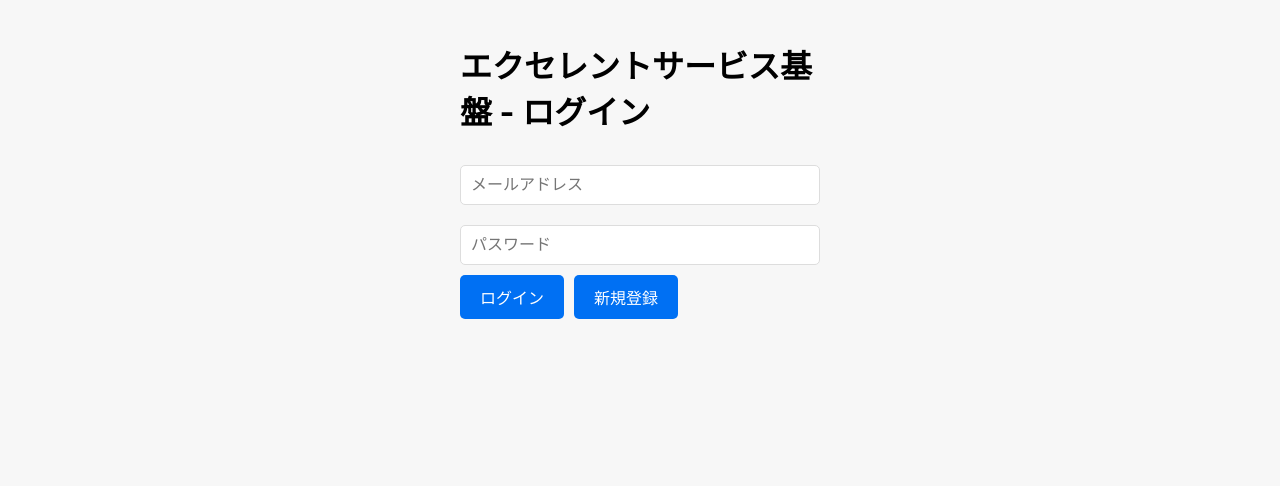
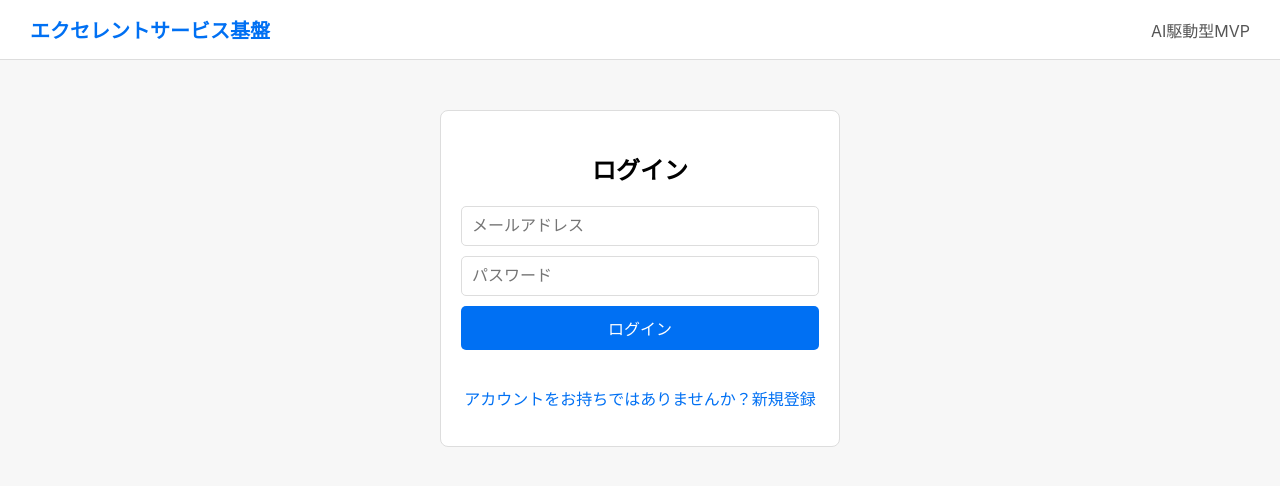
Before and after one commit to kim04190659/excellent-service-base, a Next.js app: page /login in a window 1280 px wide. Shown: the top 486 px of the page. Built offline with nearby package versions, Linux system fonts and the light colour scheme; no server answers.

Commit message:
feat: Implement dynamic Header component and fix file not found error by creating components/Header.tsx (Phase III, Step 4 complete)

```diff
--- a/app/login/page.tsx
+++ b/app/login/page.tsx
@@ -1,86 +1,79 @@
 'use client';
 
+import { useState } from 'react';
 import { supabase } from '@/lib/supabase';
-import { useState, useEffect } from 'react';
 import { useRouter } from 'next/navigation';
+import Header from '@/components/Header'; // <-- パスを @/components/Header に修正
 
 export default function LoginPage() {
+  const [isLogin, setIsLogin] = useState(true);
   const [email, setEmail] = useState('');
   const [password, setPassword] = useState('');
   const [loading, setLoading] = useState(false);
+  const [message, setMessage] = useState('');
   const router = useRouter();
 
-  // ログイン状態のチェックとリダイレクト
-  useEffect(() => {
-    supabase.auth.getSession().then(({ data: { session } }) => {
-      if (session) {
-        router.push('/dashboard');
+  const handleAuth = async () => {
+    setLoading(true);
+    setMessage('');
+
+    try {
+      if (isLogin) {
+        // ログイン処理
+        const { error } = await supabase.auth.signInWithPassword({ email, password });
+        if (error) throw error;
+        router.push('/dashboard'); // 成功したらダッシュボードへ
+      } else {
+        // 登録処理
+        const { error } = await supabase.auth.signUp({ email, password });
+        if (error) throw error;
+
+        setMessage('登録成功！すぐにログインできます。');
+        setIsLogin(true);
       }
-    });
-
-    const { data: authListener } = supabase.auth.onAuthStateChange(
-      (event, session) => {
-        if (session) {
-          router.push('/dashboard');
+    } catch (error: any) {
+      setMessage(`認証エラー: ${error.message}`);
+    } finally {
+      setLoading(false);
     }
-      }
-    );
-
-    return () => {
-      authListener.subscription.unsubscribe();
-    };
-  }, [router]);
-
-  const handleSignIn = async (isSignUp: boolean) => {
-    setLoading(true);
-    let error = null;
-
-    if (isSignUp) {
-      const { error: signUpError } = await supabase.auth.signUp({ email, password });
-      error = signUpError;
-      if (!error) alert('登録メールをご確認ください。');
-    } else {
-      const { error: signInError } = await supabase.auth.signInWithPassword({ email, password });
-      error = signInError;
-    }
-
-    if (error) {
-      alert(error.message);
-    }
-    setLoading(false);
   };
 
   return (
-    <div style={{ padding: '20px', maxWidth: '400px', margin: 'auto' }}>
-      <h1>エクセレントサービス基盤 - ログイン</h1>
+    <>
+      <Header user={null} />
+      <div style={{ padding: '20px', maxWidth: '400px', margin: '50px auto', border: '1px solid #ddd', borderRadius: '8px', backgroundColor: '#fff' }}>
+        <h2 style={{ textAlign: 'center' }}>
+          {isLogin ? 'ログイン' : '新規登録'}
+        </h2>
+
+        {message && <p style={{ color: message.startsWith('認証エラー') ? 'red' : 'green' }}>{message}</p>}
+
         <input
           type="email"
+          placeholder="メールアドレス"
           value={email}
           onChange={(e) => setEmail(e.target.value)}
-        placeholder="メールアドレス"
-        style={{ width: '100%', padding: '10px', margin: '10px 0' }}
+          style={{ width: '100%' }}
         />
         <input
           type="password"
+          placeholder="パスワード"
           value={password}
           onChange={(e) => setPassword(e.target.value)}
-        placeholder="パスワード"
-        style={{ width: '100%', padding: '10px', margin: '10px 0' }}
+          style={{ width: '100%' }}
         />
         <button
-        onClick={() => handleSignIn(false)}
+          onClick={handleAuth}
           disabled={loading}
-        style={{ padding: '10px 20px', marginRight: '10px' }}
+          style={{ width: '100%', marginBottom: '20px' }}
         >
-        {loading ? '処理中...' : 'ログイン'}
+          {loading ? '処理中...' : (isLogin ? 'ログイン' : '登録')}
         </button>
-      <button
-        onClick={() => handleSignIn(true)}
-        disabled={loading}
-        style={{ padding: '10px 20px' }}
-      >
-        新規登録
-      </button>
+
+        <p style={{ textAlign: 'center', cursor: 'pointer', color: '#0070f3' }} onClick={() => setIsLogin(!isLogin)}>
+          {isLogin ? 'アカウントをお持ちではありませんか？新規登録' : 'すでにアカウントをお持ちですか？ログイン'}
+        </p>
       </div>
+    </>
   );
 }
--- /dev/null
+++ b/components/Header.tsx
@@ -0,0 +1,46 @@
+'use client';
+
+import { supabase } from '@/lib/supabase';
+import { useRouter } from 'next/navigation';
+import { User } from '@supabase/supabase-js';
+
+// Headerコンポーネントはユーザー情報を受け取り、認証状態に応じて表示を切り替えます
+export default function Header({ user }: { user: User | null }) {
+  const router = useRouter();
+
+  const handleLogout = async () => {
+    await supabase.auth.signOut();
+    router.push('/login');
+  };
+
+  return (
+    <header style={{
+      padding: '15px 30px',
+      borderBottom: '1px solid #ddd',
+      backgroundColor: '#fff',
+      display: 'flex',
+      justifyContent: 'space-between',
+      alignItems: 'center'
+    }}>
+      <div style={{ fontSize: '20px', fontWeight: 'bold', color: '#0070f3' }}>
+        エクセレントサービス基盤
+      </div>
+
+      {user ? (
+        <button
+          onClick={handleLogout}
+          style={{
+            padding: '8px 15px',
+            backgroundColor: '#f44336', // ログアウトボタンの色を変更
+            borderRadius: '5px'
+          }}
+        >
+          ログアウト ({user.email})
+        </button>
+      ) : (
+        // 未ログイン時はuser=nullが渡される
+        <div style={{ color: '#555' }}>AI駆動型MVP</div>
+      )}
+    </header>
+  );
+}
```
Also changed, not shown: app/dashboard/page.tsx (+6 -14 lines). Lines whose indentation alone changed are shown as unchanged.
